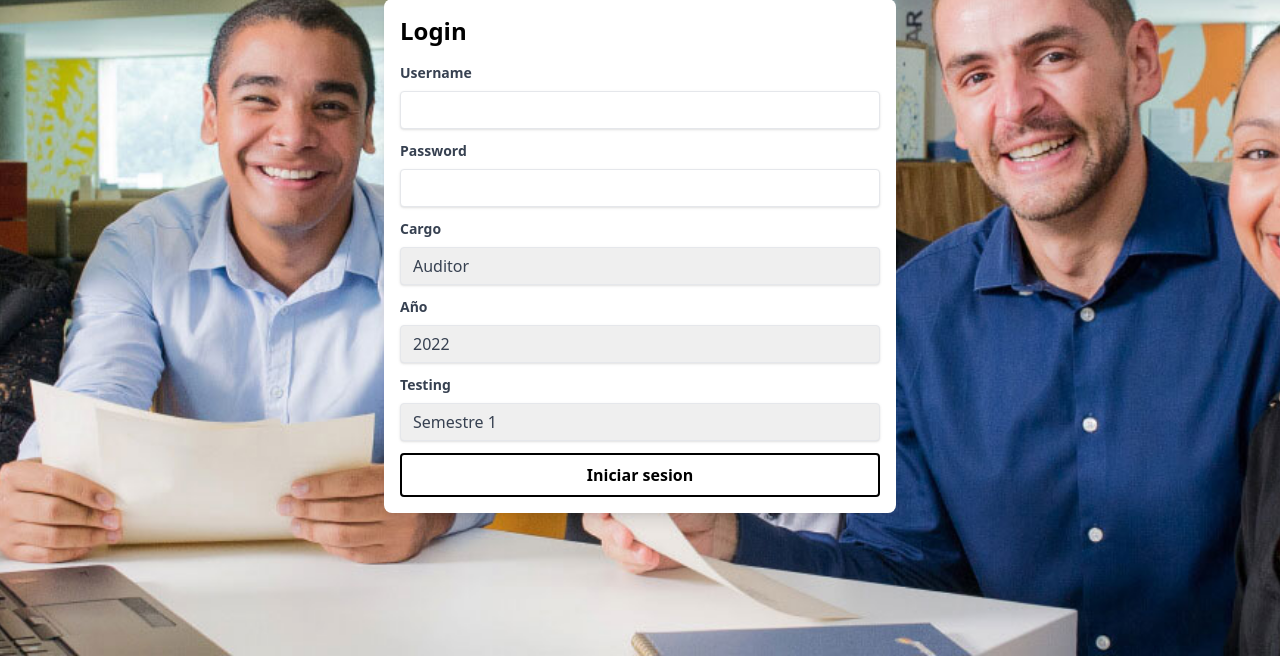
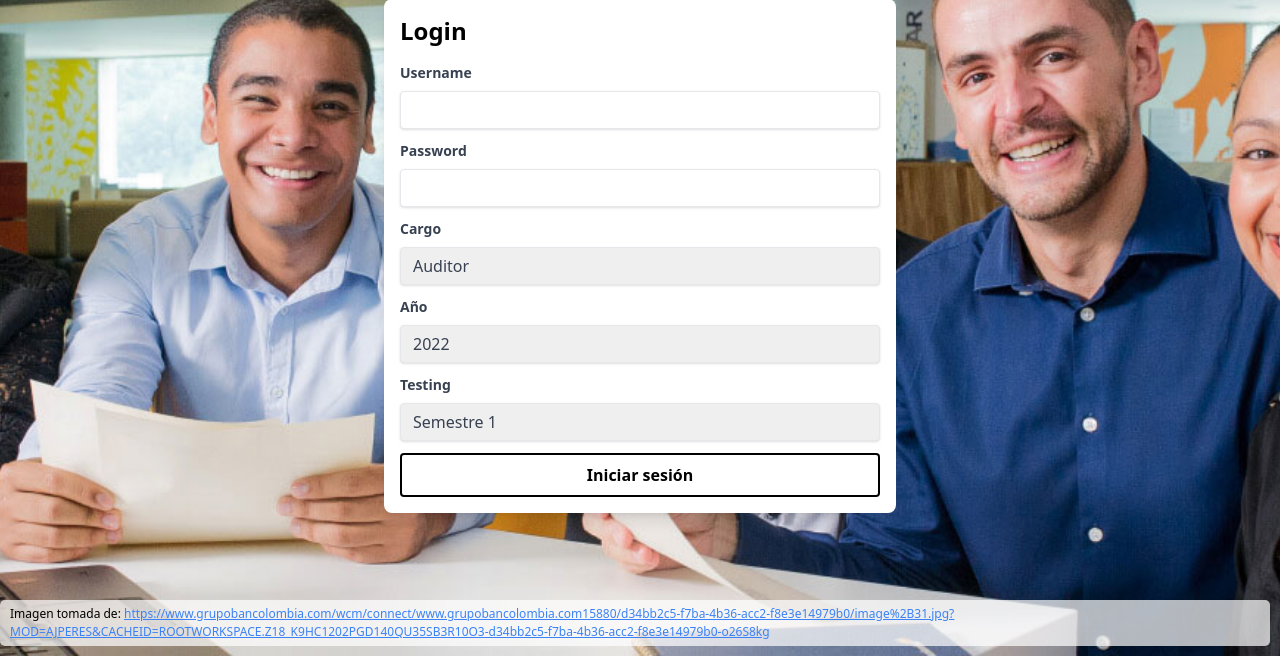
Before and after one commit to JuanPabaz/prueba-talentob, a Django app: page / in a window 1280 px wide. Shown: the part 144-800 px from the top of the page. Run offline with Django 5.2, Linux system fonts and the light colour scheme; some libraries are stand-ins or nearby versions.

Commit message:
feat: credito imagen

```diff
--- a/auditoria/authentication/templates/authenticate/login.html
+++ b/auditoria/authentication/templates/authenticate/login.html
@@ -11,6 +11,18 @@
                 messageBox.classList.add('hidden');  // Ocultar el cuadro de mensaje
             }
         </script>
+        <style>
+            .image-credit {
+                position: fixed;
+                bottom: 10px;
+                right: 10px;
+                background-color: rgba(255, 255, 255, 0.7);
+                padding: 5px 10px;
+                border-radius: 5px;
+                font-size: 12px;
+                color: #000;
+            }
+        </style>
     </head>
     <body class="bg-gray-100 flex items-center justify-center min-h-screen bg-cover bg-center" style="background-image: url('../static/imagenbancolombia.jpg');">
         <div class="container mx-auto p-4 max-w-lg bg-white shadow-lg rounded-lg">
@@ -59,8 +71,15 @@
                         <option value="Semestre 2">Semestre 2</option>
                     </select>
                 </div>
-                <button type="submit" class="w-full border-solid border-2 border-black text-black font-bold py-2 px-4 rounded inline-block hover:bg-black hover:text-white hover:border-white">Iniciar sesion</button>
+                <button type="submit" class="w-full border-solid border-2 border-black text-black font-bold py-2 px-4 rounded inline-block hover:bg-black hover:text-white hover:border-white">Iniciar sesión</button>
             </form>
+        </div>
+
+        <div class="image-credit">
+            Imagen tomada de:
+            <a href="https://www.grupobancolombia.com/wcm/connect/www.grupobancolombia.com15880/d34bb2c5-f7ba-4b36-acc2-f8e3e14979b0/image%2B31.jpg?MOD=AJPERES&CACHEID=ROOTWORKSPACE.Z18_K9HC1202PGD140QU35SB3R10O3-d34bb2c5-f7ba-4b36-acc2-f8e3e14979b0-o26S8kg" target="_blank" class="text-blue-500 underline">
+                https://www.grupobancolombia.com/wcm/connect/www.grupobancolombia.com15880/d34bb2c5-f7ba-4b36-acc2-f8e3e14979b0/image%2B31.jpg?MOD=AJPERES&CACHEID=ROOTWORKSPACE.Z18_K9HC1202PGD140QU35SB3R10O3-d34bb2c5-f7ba-4b36-acc2-f8e3e14979b0-o26S8kg
+            </a>
         </div>
     </body>
 </html>
```
